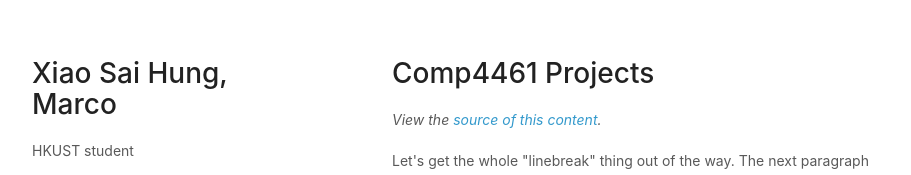
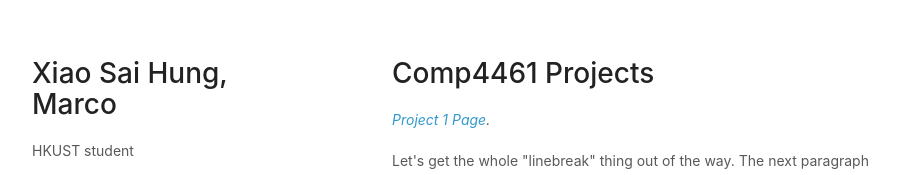
Before and after one commit to MarcoXD2000/MarcoXD2000.github.io, a plain HTML site: page index.html in a window 1280 px wide. Shown: the top 175 px of the page, without its empty margins (178-1089 px from the left). Drawn offline with Linux system fonts and the light colour scheme.

Commit message:
add project 1

```diff
--- a/index.html
+++ b/index.html
@@ -22,7 +22,7 @@
       <section>
         <h1>Comp4461 Projects</h1>
 
-        <p><em>View the <a href="http://github.github.com/github-flavored-markdown/sample_content.html">source of this content</a>.</em></p>
+        <p><em> <a href="http://github.github.com/github-flavored-markdown/sample_content.html">Project 1 Page</a>.</em></p>
 
         <p>Let's get the whole "linebreak" thing out of the way. The next paragraph contains two phrases separated by a single newline character:</p>
 
```
